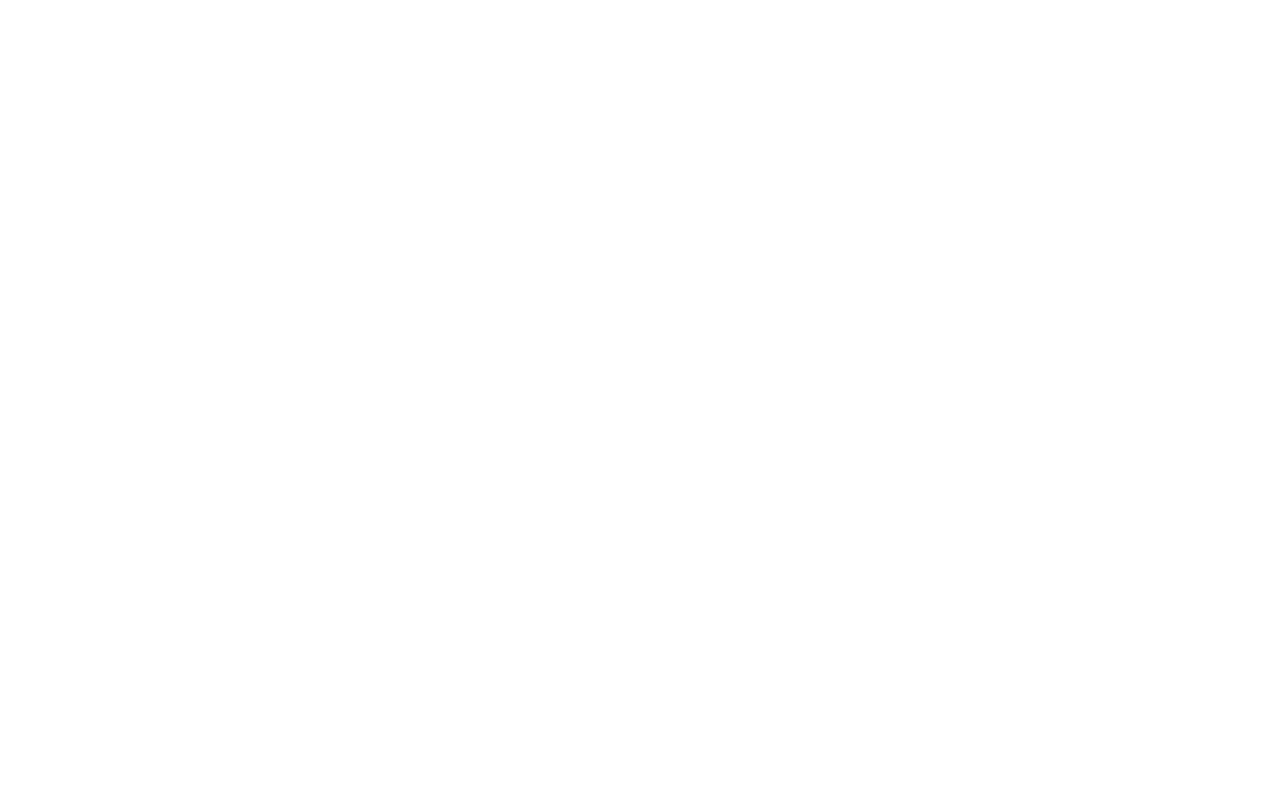
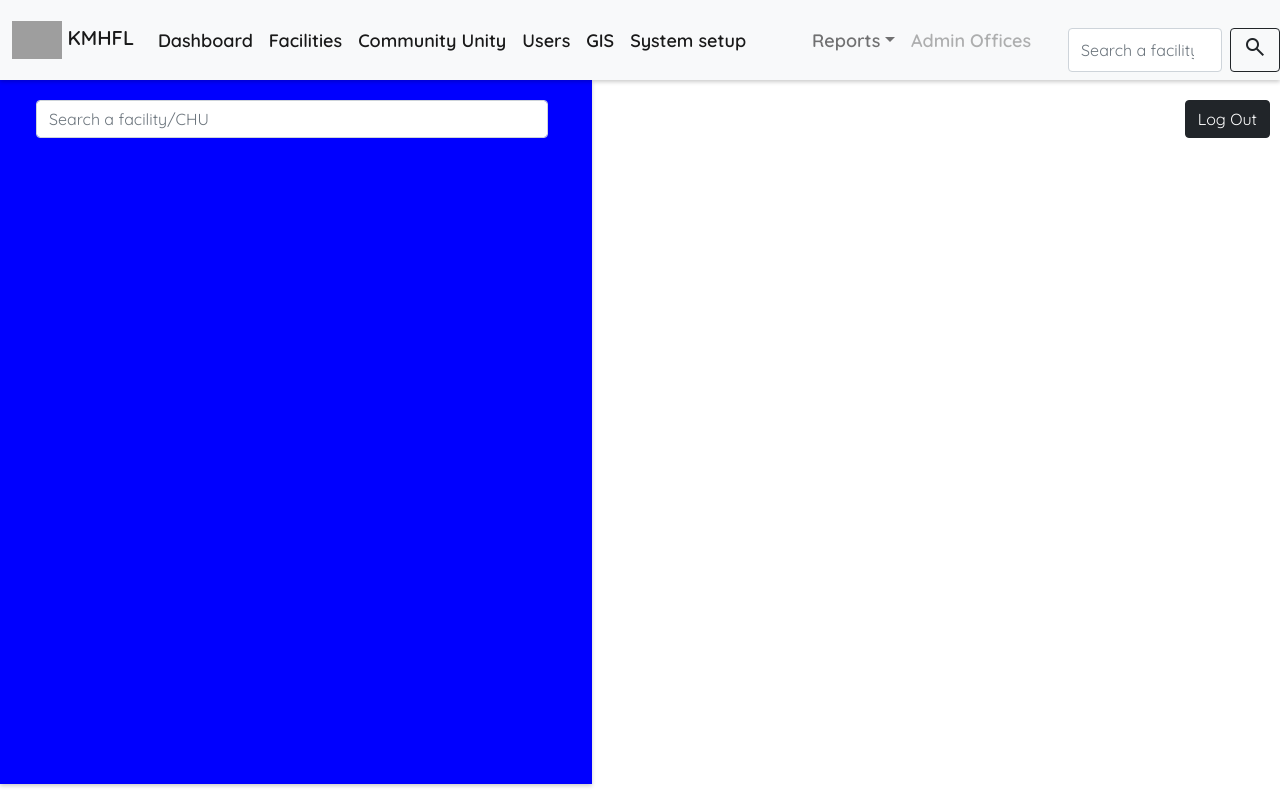
Before and after one commit to Imranyy/Hackathon, a React (Create React App) app: page /map in a window 1280 px wide. Before the commit this address had no page. Built offline with nearby package versions, Linux system fonts and the light colour scheme; sample sign-in values are in the browser's storage; grey boxes are pictures that could not be loaded; a web font is replaced by a local one.

Commit message:
added Gmap

```diff
--- a/src/App.js
+++ b/src/App.js
@@ -2,6 +2,7 @@
 import { BrowserRouter as Router, Navigate, Route, Routes } from 'react-router-dom';
 import Dashboard from './Dashboard';
 import Login from './Login';
+import Map from './Map';
 
 function App() {
   const auth=localStorage.getItem('token');
@@ -10,6 +11,7 @@
       <Routes>
         <Route path='/' element={!auth?<Login/>:<Navigate to='/dashboard' replace/>}/>
         <Route path='/dashboard' element={auth?(<Dashboard/>):<Navigate to='/' replace/>}/>
+        <Route path='/map' element={auth?(<Map/>):<Navigate to='/' replace/>}/>
       </Routes>
   </Router>
 
--- a/src/Dashboard.js
+++ b/src/Dashboard.js
@@ -111,7 +111,7 @@
         showSubCountySelect();
         let value = e.target.value;
         getDashboardData(value);
-        localStorage.setItem('county',value);
+        localStorage.setItem('County',value);
         let result = [];
         result = Data.filter;
         result = Data.filter((data) => {
@@ -125,7 +125,7 @@
         dontShowSubCountySelect();
         let value = e.target.value;
         getDashboardData(value);
-        localStorage.setItem('subcounty',value);
+        localStorage.setItem('Subcounty',value);
         let result = [];
         result = Data.filter;
         result = Data.filter((data) => {
@@ -139,7 +139,7 @@
         dontShowConstituencySelect();
         let value = e.target.value;
         getDashboardData(value);
-        localStorage.setItem("constituency",value);
+        localStorage.setItem("Constituency",value);
         let result = [];
         result = Data.filter;
         result = Data.filter((data) => {
@@ -154,7 +154,7 @@
         // window.location.reload();
         dontShowWardSelect();
         change();
-        localStorage.setItem("ward",value);
+        localStorage.setItem("Ward",value);
     }
    const change=()=>{
     showCountySelect()
@@ -220,16 +220,16 @@
                     <p style={{marginLeft:"5px"}}>{localStorage.getItem('ward')} Ward</p>
                 </div>
             {filteredData?filteredData.map((filtered)=>(
-                <div key={filtered.id} >
-                    {/* <div style={{display:"flex"}}><span class="material-symbols-outlined">chevron_right</span>county</div>
-                    <div style={{display:"flex",marginLeft:"50px"}}> <span class="material-symbols-outlined">expand_more</span>{filtered.county} </div> */}
+                <div key={filtered.county} >
                     <hr/>
+                    <div style={{display:"flex"}}><span class="material-symbols-outlined">chevron_right</span>County</div>
+                    <div style={{display:"flex",marginLeft:"50px"}}> <span class="material-symbols-outlined">expand_more</span>{filtered.county} </div>
                     <div style={{display:"flex"}}><span class="material-symbols-outlined">chevron_right</span>Sub-county</div>
                     <div style={{display:"flex",marginLeft:"50px"}}> <span class="material-symbols-outlined">expand_more</span>{filtered.sub_county_name} </div>
                     <div style={{display:"flex"}}><span class="material-symbols-outlined">chevron_right</span>Constituency</div>
                     <div style={{display:"flex",marginLeft:"50px"}}> <span class="material-symbols-outlined">expand_more</span>{filtered.constituency_name} </div>
                     <div style={{display:"flex"}}><span class="material-symbols-outlined">chevron_right</span>Facility Type</div>
-                    <div style={{display:"flex",marginLeft:"50px"}}> <span class="material-symbols-outlined">expand_more</span>{filtered.facility_type_name} </div>
+                    <div key={filtered.id} style={{display:"flex",marginLeft:"50px"}}> <span class="material-symbols-outlined">expand_more</span>{filtered.facility_type_name} </div>
                 </div>
             )):(<p style={{color:"red"}}>Record doesn't exist!</p>)
             }
@@ -308,10 +308,10 @@
                 </div>
                 <hr className="dropdown-divider" style={{marginTop:"-15px"}}/>
                  {filteredData&&filteredData.map((data)=>(
-                    <div key={data.id} style={{display:"flex", fontWeight:"bold"}}>
+                    <div key={data.d} style={{display:"flex", fontWeight:"bold"}}>
                     <div>
                         <ul style={{decoration:'none',marginLeft:"-30px"}}>
-                            <li><div style={{display:'flex'}}>Private Practice    <div style={{marginLeft:"150px"}}>{data.county}</div></div> </li>
+                            <li><div style={{display:'flex'}}>Private Practice    <div style={{marginLeft:"150px"}}>{data.value1}</div></div> </li>
                             <li><div style={{display:"flex"}}>Non-Governmental Organizations  <div style={{marginLeft:"10px"}}>{data.value2}</div></div></li>
                             <li><div style={{display:"flex"}}>Ministry of Health  <div style={{marginLeft:"140px"}}>{data.value3}</div></div></li>
                             <li><div style={{display:"flex"}}>Faith Based Organization <div style={{marginLeft:"80px"}}>{data.value4}</div></div></li>
--- /dev/null
+++ b/src/Map.js
@@ -0,0 +1,26 @@
+import React from 'react';
+import Navbar from './components/Navbar';
+
+function Map(props) {
+    const handleSearch=(e)=>{
+
+    }
+    return (
+        <>
+        <Navbar/>
+            <div className='row'>
+                <div className='col' style={{background:'blue',height:'88vh',boxShadow:'0 2px 4px 0 rgba(0,0,0,.2)'}}>
+                    <div className='container' style={{display:"flex",marginTop:"20px"}}>
+                        <input className="form-control me-2" type="text" onChange={(e)=>handleSearch(e)} placeholder="Search a facility/CHU" aria-label="Search"/>
+                    </div>
+                </div>
+                <div className='col'>
+
+                </div>
+            </div>
+
+        </>
+    );
+}
+
+export default Map;
```
